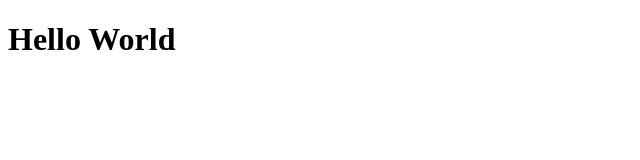
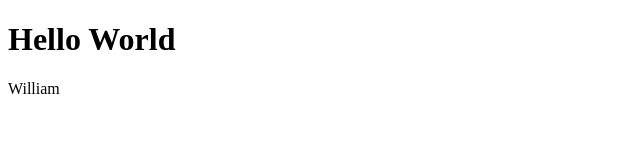
Before and after one commit to willwv/aula5-grupo, a plain HTML site: page anathamm.html in a window 1280 px wide. Shown: the full height of the page, 0-640 px from the left. Drawn offline with Linux system fonts and the light colour scheme.

Commit message:
meu nome

```diff
--- a/anathamm.html
+++ b/anathamm.html
@@ -7,5 +7,6 @@
 </head>
 <body>
     <h1> Hello World</h1>
+    <p>William</p>
 </body>
 </html>
```
